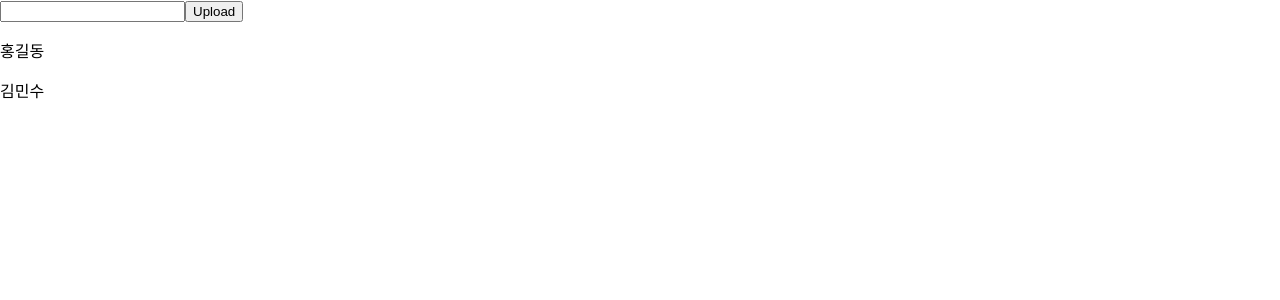
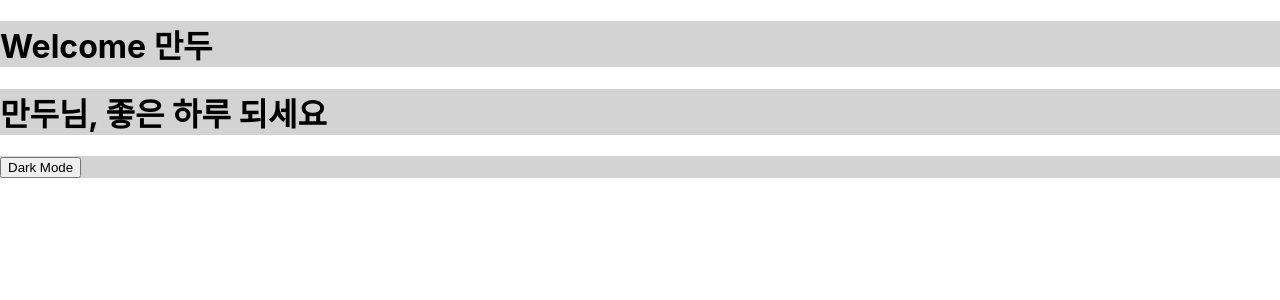
Before and after one commit to hyewonShin/React_hooks, a React (Create React App) app in the folder react_hooks/: page / in a window 1280 px wide. Shown: the top 300 px of the page. Built offline with nearby package versions, Linux system fonts and the light colour scheme.

Commit message:
useContext + Context API (1)

```diff
--- a/react_hooks/src/App.js
+++ b/react_hooks/src/App.js
@@ -1,8 +1,11 @@
-import { UseStateHook } from "./hooks/useState";
-import { UseStateHook2 } from "./hooks/useState2";
+import { useState } from "react";
+import "./App.css";
+import Page from "./component/useContext.jsx/Page";
 
 function App() {
-  return <UseStateHook2 />;
+  const [isDark, setIsDark] = useState(false);
+
+  return <Page isDark={isDark} setIsDark={setIsDark} />;
 }
 
 export default App;
--- /dev/null
+++ b/react_hooks/src/component/useContext.jsx/Content.jsx
@@ -0,0 +1,17 @@
+import React from "react";
+
+const Content = ({ isDark }) => {
+  return (
+    <div
+      className="content"
+      style={{
+        backgroundColor: isDark ? "black" : "lightgray",
+        color: isDark ? "white" : "black",
+      }}
+    >
+      <h1>만두님, 좋은 하루 되세요</h1>
+    </div>
+  );
+};
+
+export default Content;
--- /dev/null
+++ b/react_hooks/src/component/useContext.jsx/Footer.jsx
@@ -0,0 +1,21 @@
+import React from "react";
+
+const Footer = ({ isDark, setIsDark }) => {
+  const toggleTheme = () => {
+    setIsDark(!isDark);
+  };
+  return (
+    <footer
+      className="footer"
+      style={{
+        backgroundColor: isDark ? "black" : "lightgray",
+      }}
+    >
+      <button className="button" onClick={toggleTheme}>
+        Dark Mode
+      </button>
+    </footer>
+  );
+};
+
+export default Footer;
--- /dev/null
+++ b/react_hooks/src/component/useContext.jsx/Header.jsx
@@ -0,0 +1,17 @@
+import React from "react";
+
+const Header = ({ isDark }) => {
+  return (
+    <header
+      className="header"
+      style={{
+        backgroundColor: isDark ? "black" : "lightgray",
+        color: isDark ? "white" : "black",
+      }}
+    >
+      <h1>Welcome 만두</h1>
+    </header>
+  );
+};
+
+export default Header;
--- /dev/null
+++ b/react_hooks/src/component/useContext.jsx/Page.jsx
@@ -0,0 +1,16 @@
+import React from "react";
+import Header from "./Header";
+import Content from "./Content";
+import Footer from "./Footer";
+
+const Page = ({ isDark, setIsDark }) => {
+  return (
+    <div className="page">
+      <Header isDark={isDark} />
+      <Content isDark={isDark} />
+      <Footer isDark={isDark} setIsDark={setIsDark} />
+    </div>
+  );
+};
+
+export default Page;
```
